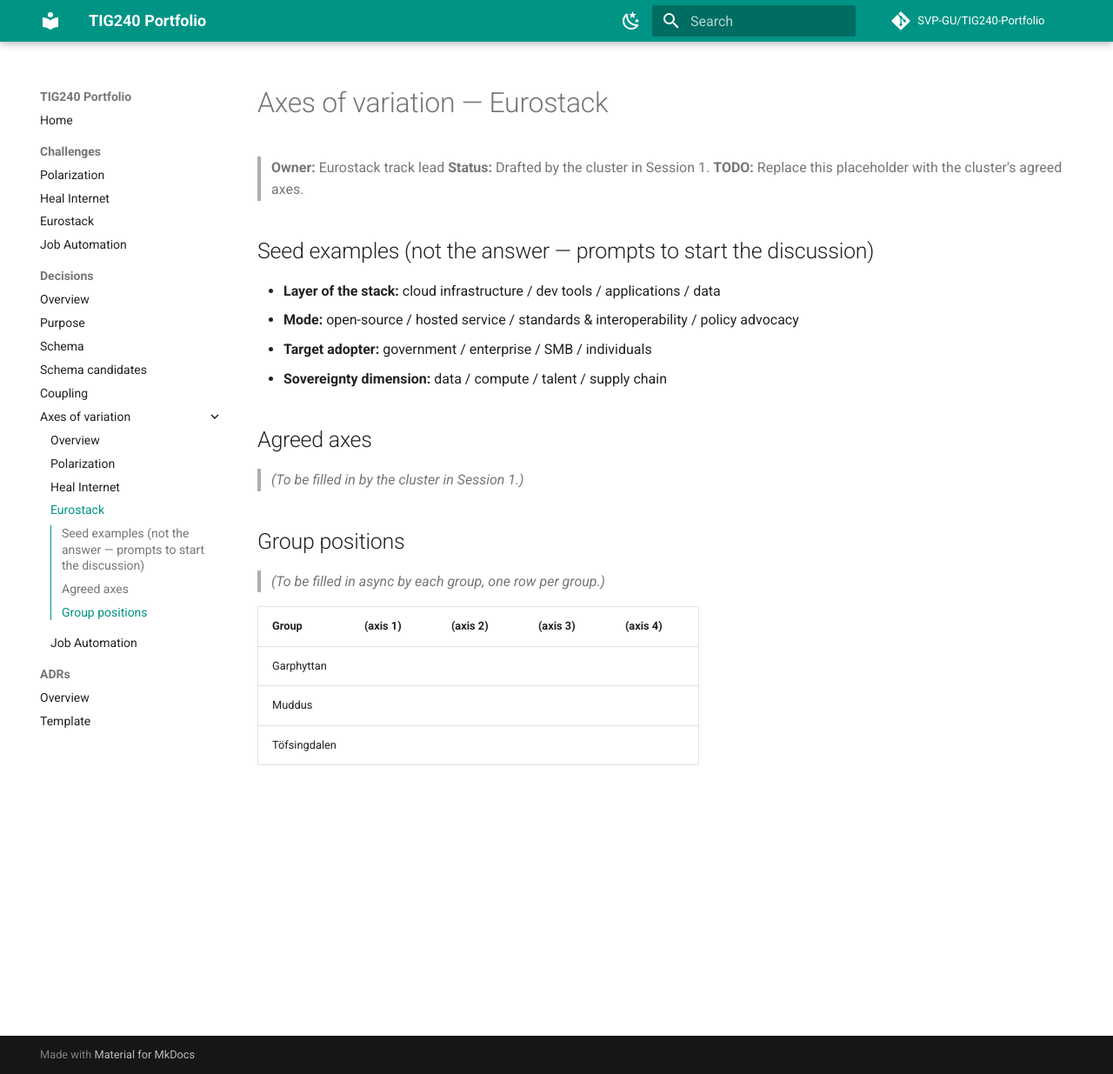
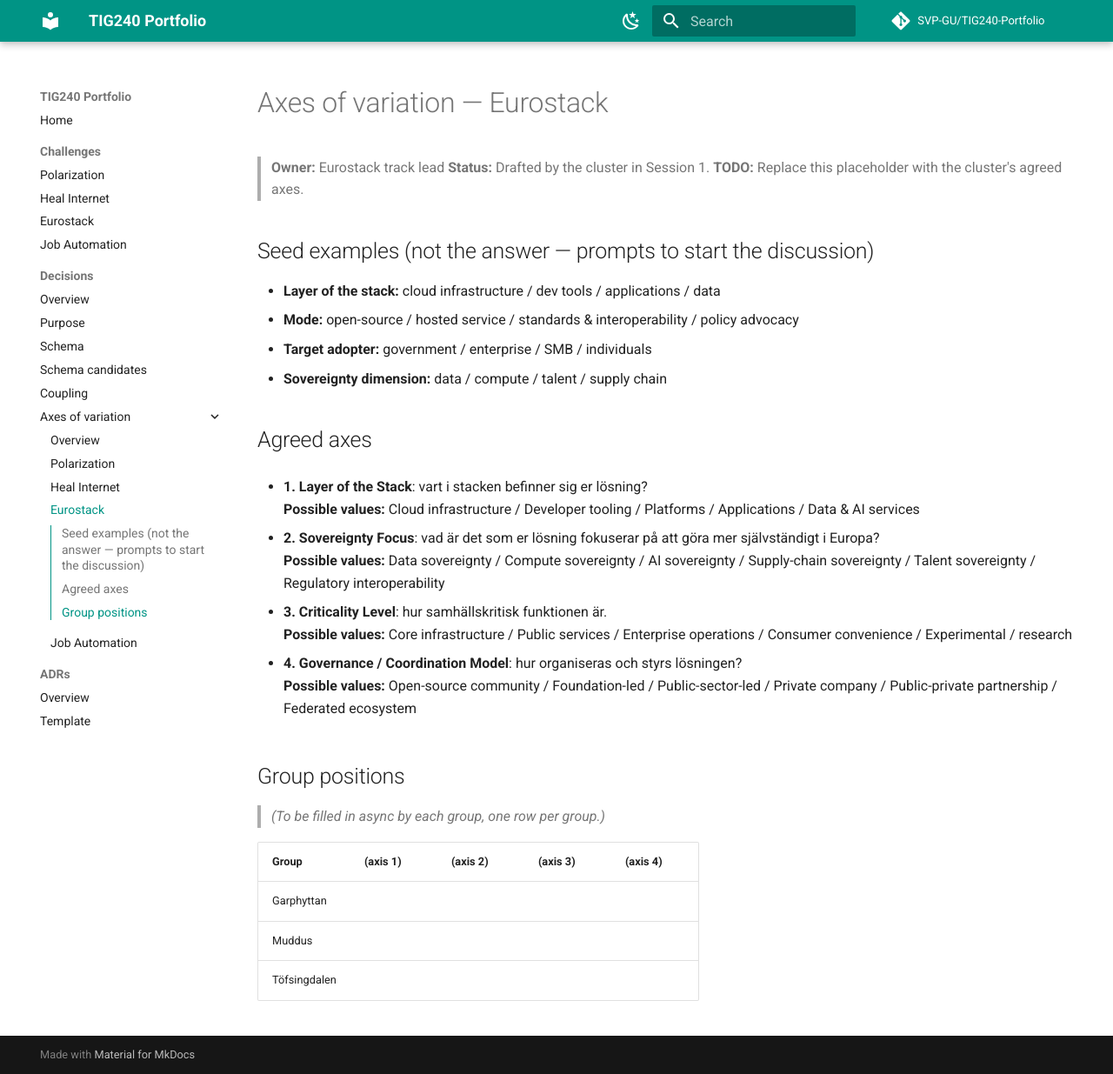
Before and after one commit to SVP-GU/TIG240-Portfolio, an MkDocs documentation site: the page built from docs/decisions/axes-of-variation/eurostack.md, in a window 1280 px wide and 1235 px high. Shown: the whole window at 87% size. Built offline with MkDocs 1.6.1 and Material for MkDocs 9.7.7, drawn with Linux system fonts in a browser that asks for light colours; comment, search, counter and statistics services are not loaded.

```diff
--- a/docs/decisions/axes-of-variation/eurostack.md
+++ b/docs/decisions/axes-of-variation/eurostack.md
@@ -13,7 +13,17 @@
 
 ## Agreed axes
 
-> *(To be filled in by the cluster in Session 1.)*
+- **1. Layer of the Stack**: vart i stacken befinner sig er lösning?
+  **Possible values:** Cloud infrastructure / Developer tooling / Platforms / Applications / Data & AI services
+
+- **2. Sovereignty Focus**: vad är det som er lösning fokuserar på att göra mer självständigt i Europa?
+  **Possible values:** Data sovereignty / Compute sovereignty / AI sovereignty / Supply-chain sovereignty / Talent sovereignty / Regulatory interoperability
+
+- **3. Criticality Level**: hur samhällskritisk funktionen är.
+  **Possible values:** Core infrastructure / Public services / Enterprise operations / Consumer convenience / Experimental / research
+
+- **4. Governance / Coordination Model**: hur organiseras och styrs lösningen?
+  **Possible values:** Open-source community / Foundation-led / Public-sector-led / Private company / Public-private partnership / Federated ecosystem
 
 ## Group positions
 
```
Also changed, not shown: docs/challenges/eurostack/index.md (+7 -1 lines).
